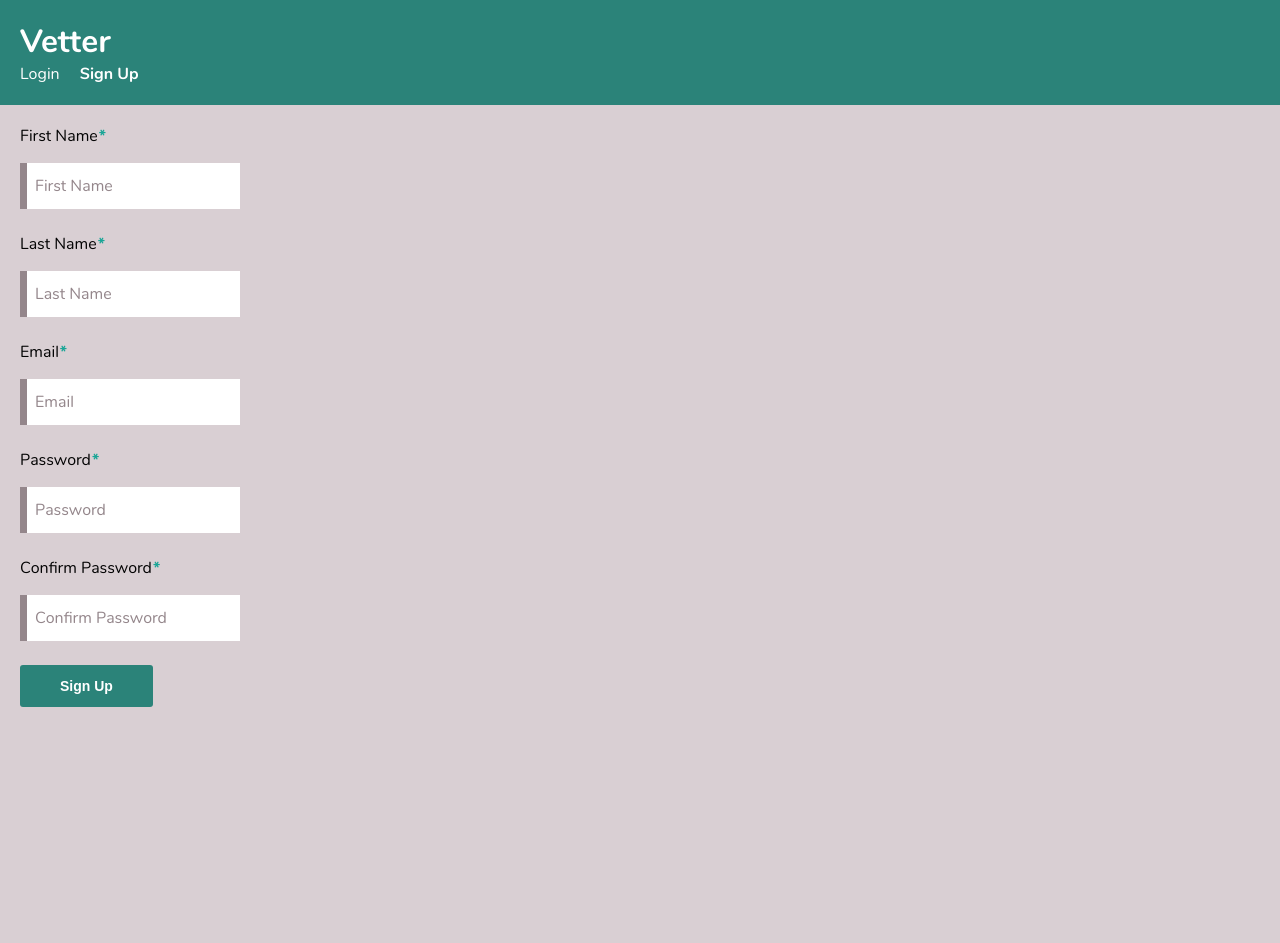
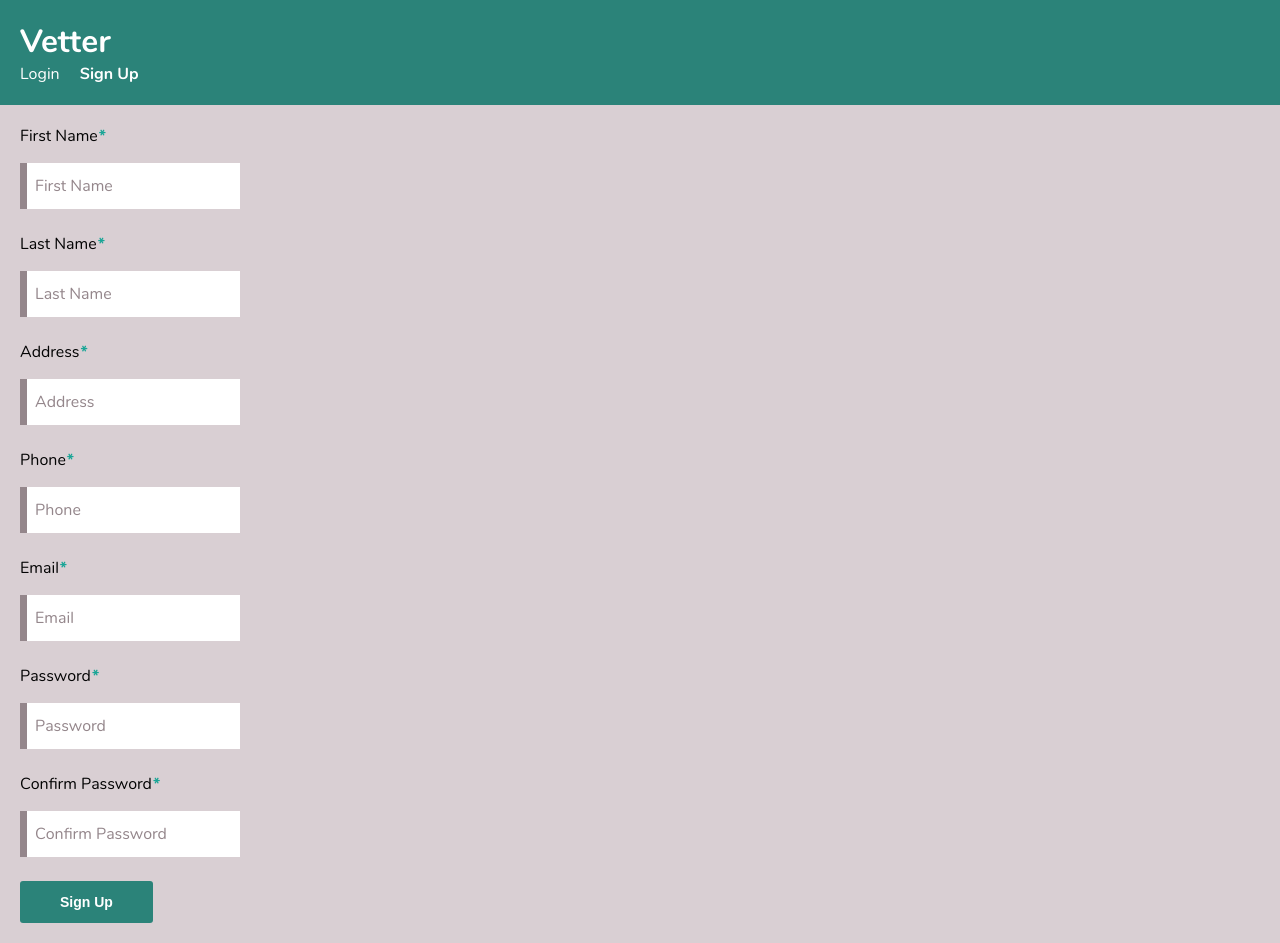
Before and after one commit to rafaelalma/vetter-client, a React (Create React App) app: page /sign-up in a window 1280 px wide. Before the commit the page ends 800 px from the top, so only its background shows below. Built offline with nearby package versions, Linux system fonts and the light colour scheme.

Commit message:
Refactor SignUpForm component

```diff
--- a/src/views/SignUp/SignUpForm/SignUpForm.jsx
+++ b/src/views/SignUp/SignUpForm/SignUpForm.jsx
@@ -1,18 +1,26 @@
 import { Button } from "components/buttons";
 import { Input } from "components/forms";
 import { useState } from "react";
+import { useNavigate } from "react-router-dom";
 import "./SignUpForm.scss";
 
 export default function SignUpForm() {
   const [firstName, setFirsName] = useState("");
   const [lastName, setLastName] = useState("");
+  const [address, setAddress] = useState("");
+  const [phone, setPhone] = useState("");
   const [email, setEmail] = useState("");
   const [password, setPassword] = useState("");
   const [confirmPassword, setConfirmPassword] = useState("");
 
+  const navigate = useNavigate();
+
   const handleSignUpSubmit = (event) => {
     event.preventDefault();
+
     // TODO
+
+    navigate("/login");
   };
 
   return (
@@ -30,23 +38,36 @@ export default function SignUpForm() {
         onChange={(event) => setLastName(event.target.value)}
       />
       <Input
+        placeholder="Address"
+        required
+        value={address}
+        onChange={(event) => setAddress(event.target.value)}
+      />
+      <Input
+        placeholder="Phone"
+        type="tel"
+        required
+        value={phone}
+        onChange={(event) => setPhone(event.target.value)}
+      />
+      <Input
         placeholder="Email"
+        type="email"
         required
-        type="email"
         value={email}
         onChange={(event) => setEmail(event.target.value)}
       />
       <Input
         placeholder="Password"
+        type="password"
         required
-        type="password"
         value={password}
         onChange={(event) => setPassword(event.target.value)}
       />
       <Input
         placeholder="Confirm Password"
+        type="password"
         required
-        type="password"
         value={confirmPassword}
         onChange={(event) => setConfirmPassword(event.target.value)}
       />
```
Also changed, not shown: 1 other file (tests, documents, lock files or other folders).
